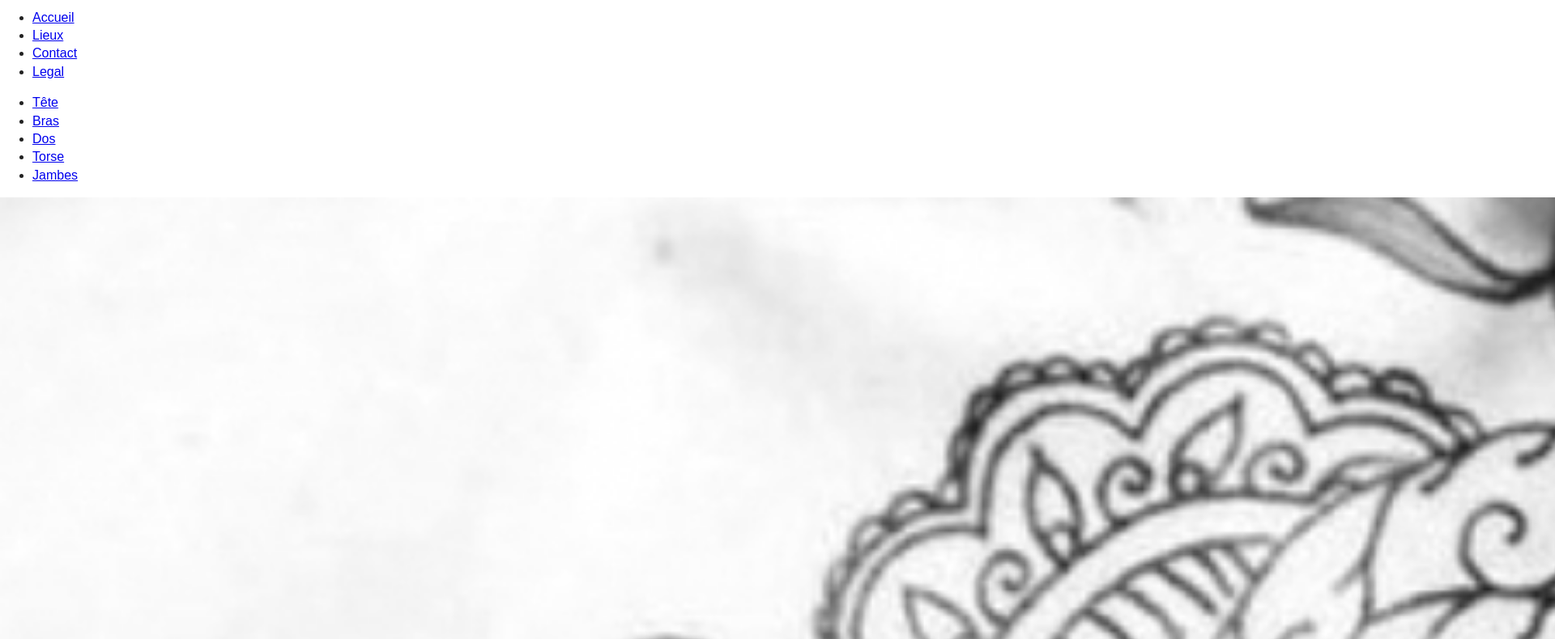
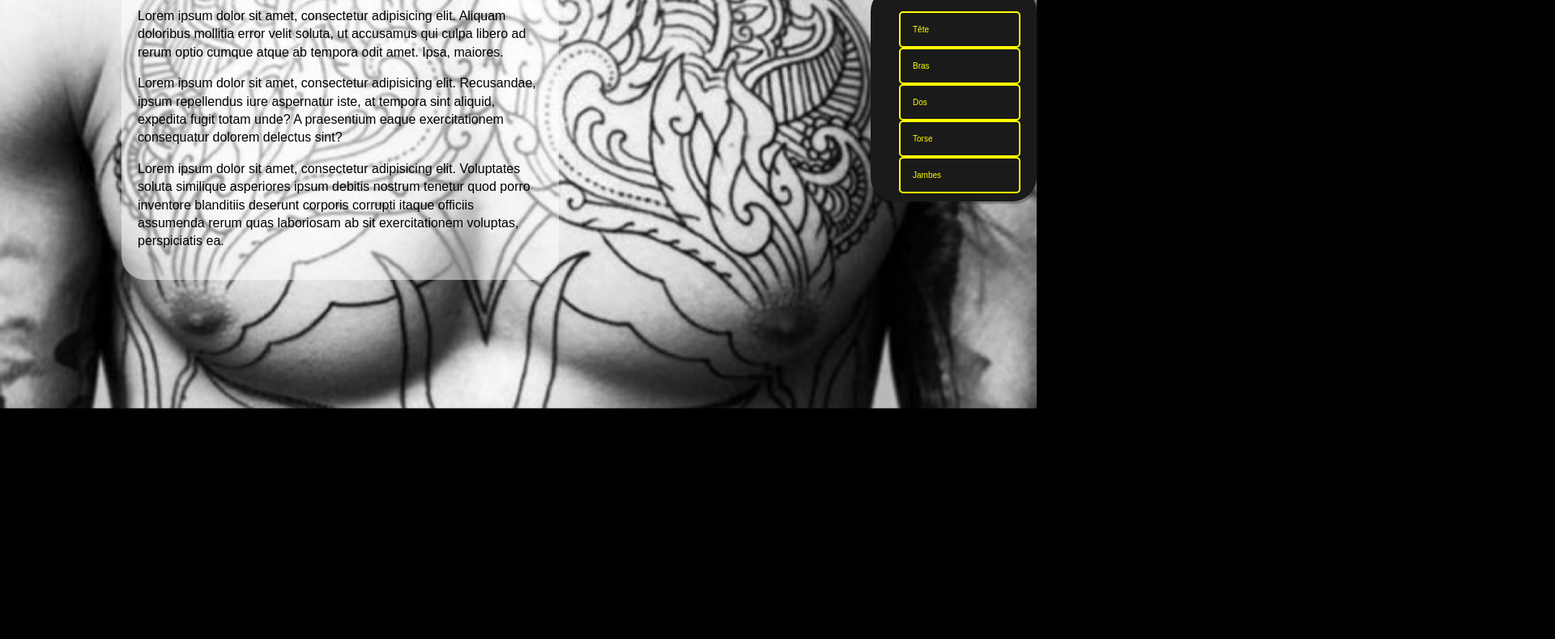
Before and after one commit to RenaudBernard59/S06-Final-Project-1-Boutique-Tatouage, a plain HTML site: page index.html in a window 1280 px wide. Shown: the part 216-1006 px from the top of the page at 81% size, 1920 px wide, since content can reach past the window. After the commit the page ends 800 px from the top, so only its background shows below. Drawn offline with nearby package versions, Linux system fonts and the light colour scheme.

Commit message:
Editing HTML of index + CSS

```diff
--- a/css/style.css
+++ b/css/style.css
@@ -0,0 +1,183 @@
+/*
+#########################################################
+# 					General 							#
+#########################################################
+ */
+
+/*===================
+General */
+
+body {
+	background-color: black;
+}
+
+
+a {
+	color: black;
+	text-decoration: none;
+}
+
+
+
+/*===================
+Header*/
+header {
+	display: flex;
+	flex-direction: row;
+	flex-wrap: nowrap;
+	justify-content: space-between;
+	background-color: rgb(26,26,26);
+
+}
+
+header h1 {
+	color: white;
+}
+
+header nav {
+	display: flex;
+	flex-direction: row;
+	flex-wrap: nowrap;
+	justify-content: space-between;
+
+}
+
+nav div {
+	padding: 15px;
+	border: solid yellow 2px;
+	border-radius: 5px;
+
+}
+
+div a {
+	color: yellow;
+}
+
+	img.bg {
+		width: 100%;
+		position: fixed;
+		left: 0;
+		top: 0;
+		z-index: -5;
+	}
+
+
+
+
+
+
+/*=======================================================*/
+
+@media screen and (min-width: 1280px)
+{
+
+	div.description {
+		position: relative;
+		left: 200px;
+		top: 200px;
+		z-index: 5;
+		background-color: rgba(255,255,255,0.5);
+		color: black;
+		width: 800px;
+		border-radius: 30px;
+		padding: 20px;
+	}
+		#products {
+	    width : 150px;
+	    font-size : 10px;
+	    text-align : left;
+	    padding : 30px 20px 10px 35px;
+	    /** le "nav" est fixe */
+	    position : fixed;
+	    right: 0;
+	    top : 200px;
+
+	    /** on met une valeur négative pour le masquer en partie sur la droite */
+	    right : -160px;
+	    background-color: rgb(26,26,26);
+	    box-shadow: 2px 2px 1px 1px rgba(20,20,20,0.3);
+
+	    /** transitions sur position right, couleur ombre et transformation
+	     version "éclatée" en 4 propriétés
+	    on joue sur les délais et durées pour l'effet de "sortie" puis d'"avancée"*/
+
+	    transition-property : right, background-color, box-shadow, transform;
+	    transition-duration : 0.5s, 1.5s, 0.75s, 0.75s;
+	    transition-delay : 0.5s, 0s, 1s, 1s;
+	    transition-timing-function : ease-out,linear, ease-in-out, ease-in-out;
+		box-sizing:content-box;
+		line-height: normal;
+		z-index: 10;
+		border-radius: 30px;
+		}
+
+	#products:hover {
+		right: 0;
+	}
+}
+
+
+
+
+/*=======================================================*/
+
+@media screen and (max-width: 1280px)
+{
+	div.description {
+		position: relative;
+		left: 150px;
+		top: 50px;
+		z-index: 5;
+		background-color: rgba(255,255,255,0.5);
+		color: black;
+		width: 500px;
+		border-radius: 30px;
+		padding: 20px;
+	}
+		#products {
+	    width : 150px;
+	    font-size : 10px;
+	    text-align : left;
+	    padding : 30px 20px 10px 35px;
+	    /** le "nav" est fixe */
+	    position : fixed;
+	    right: 0;
+	    top : 200px;
+
+	    right : 0px;
+	    background-color: rgb(26,26,26);
+	    box-shadow: 2px 2px 1px 1px rgba(20,20,20,0.3);
+		z-index: 10;
+		border-radius: 30px;
+
+	#products:hover {
+		right: 0;
+	}
+}
+
+/*=======================================================*/
+
+@media screen and (max-width: 350px)
+{
+	div.description {
+		position: relative;
+		left: 0;
+		top: 100px;
+		z-index: 5;
+		background-color: rgba(255,255,255,0.5);
+		color: black;
+		width: 300px;
+		border-radius: 30px;
+		padding: 20px;
+	}
+	#products {
+	    width : 150px;
+	    font-size : 10px;
+	    text-align : left;
+	    padding : 30px 20px 10px 35px;
+		display: flex;
+		flex-direction: row;
+		flex-wrap: nowrap;
+		justify-content: space-between;
+
+}
--- a/index.html
+++ b/index.html
@@ -28,12 +28,10 @@
     <a href="index.html"><img src="img/logo.png" alt="Logo du site" id="logo" /></a> <!-- Background 26*26*26 -->
     <h1>TatooWold</h1>
     <nav id="secondaryNav">
-        <ul>
-            <li><a href="accueil.html" title="Accueil">Accueil</a></li>
-            <li><a href="lieux.html" title="Lieux">Lieux</a></li>
-            <li><a href="contact.html" title="Contact">Contact</a></li>
-            <li><a href="legal.html" title="Legal">Legal</a></li>
-        </ul>
+        <div><a href="accueil.html" title="Accueil">Accueil</a></div>
+        <div><a href="lieux.html" title="Lieux">Lieux</a></div>
+        <div><a href="contact.html" title="Contact">Contact</a></div>
+        <div><a href="legal.html" title="Legal">Legal</a></div>
     </nav>
 
 
@@ -41,19 +39,17 @@
 <main>
 <!-- Barre de navigation verticale animée -->
 <nav id="products">
-    <ul>
-        <li><a href="tete.html" title="Tête">Tête</a></li>
-        <li><a href="bras.html" title="Bras">Bras</a></li>
-        <li><a href="dos.html" title="Dos">Dos</a></li>
-        <li><a href="torse.html" title="Torse">Torse</a></li>
-        <li><a href="jambes.html" title="Jambes">Jambes</a></li>
-    </ul>
+    <div><a href="tete.html" title="Tête">Tête</a></div>
+    <div><a href="bras.html" title="Bras">Bras</a></div>
+    <div><a href="dos.html" title="Dos">Dos</a></div>
+    <div><a href="torse.html" title="Torse">Torse</a></div>
+    <div><a href="jambes.html" title="Jambes">Jambes</a></div>
 </nav>
 <!-- Corps du document -->
 <div>
-    <img src="img/PC/torse5.jpg" alt="Exemple de tatouages" srcset="img/SM/torse5SM.jpg 300w, img/TB/torse5TB.jpg 1000w img/PC/torse5.jpg 1420w" sizes="(max-width: 350px) 300px, (max-width: 1280px) 1000px (max-width: 1920px) 1420px" />
+    <img src="img/PC/torse5.jpg" alt="Exemple de tatouages" class="bg" srcset="img/SM/torse5SM.jpg 350w, img/TB/torse5TB.jpg 1280w img/PC/torse5.jpg 1920w" sizes="(max-width: 350px) 350px, (max-width: 1280px) 1280px (min-width: 1280px) 1920px" />
     <div class="description">
-        <p>        Lorem ipsum dolor sit amet, consectetur adipisicing elit. Aliquam doloribus mollitia error velit soluta, ut accusamus qui culpa libero ad rerum optio cumque atque ab tempora odit amet. Ipsa, maiores.</p>""
+        <p>        Lorem ipsum dolor sit amet, consectetur adipisicing elit. Aliquam doloribus mollitia error velit soluta, ut accusamus qui culpa libero ad rerum optio cumque atque ab tempora odit amet. Ipsa, maiores.</p>
         <p>Lorem ipsum dolor sit amet, consectetur adipisicing elit. Recusandae, ipsum repellendus iure aspernatur iste, at tempora sint aliquid, expedita fugit totam unde? A praesentium eaque exercitationem consequatur dolorem delectus sint?</p>
         <p>Lorem ipsum dolor sit amet, consectetur adipisicing elit. Voluptates soluta similique asperiores ipsum debitis nostrum tenetur quod porro inventore blanditiis deserunt corporis corrupti itaque officiis assumenda rerum quas laboriosam ab sit exercitationem voluptas, perspiciatis ea.</p>
     </div>
```
